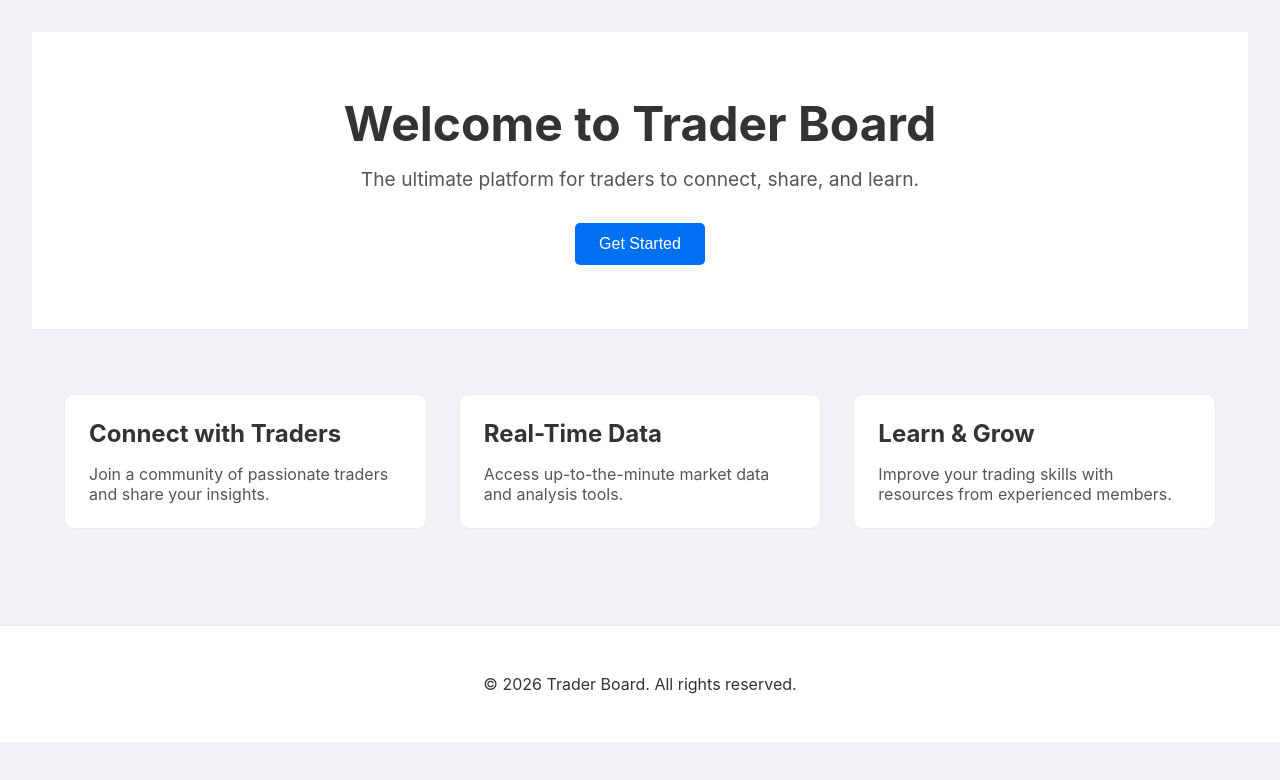
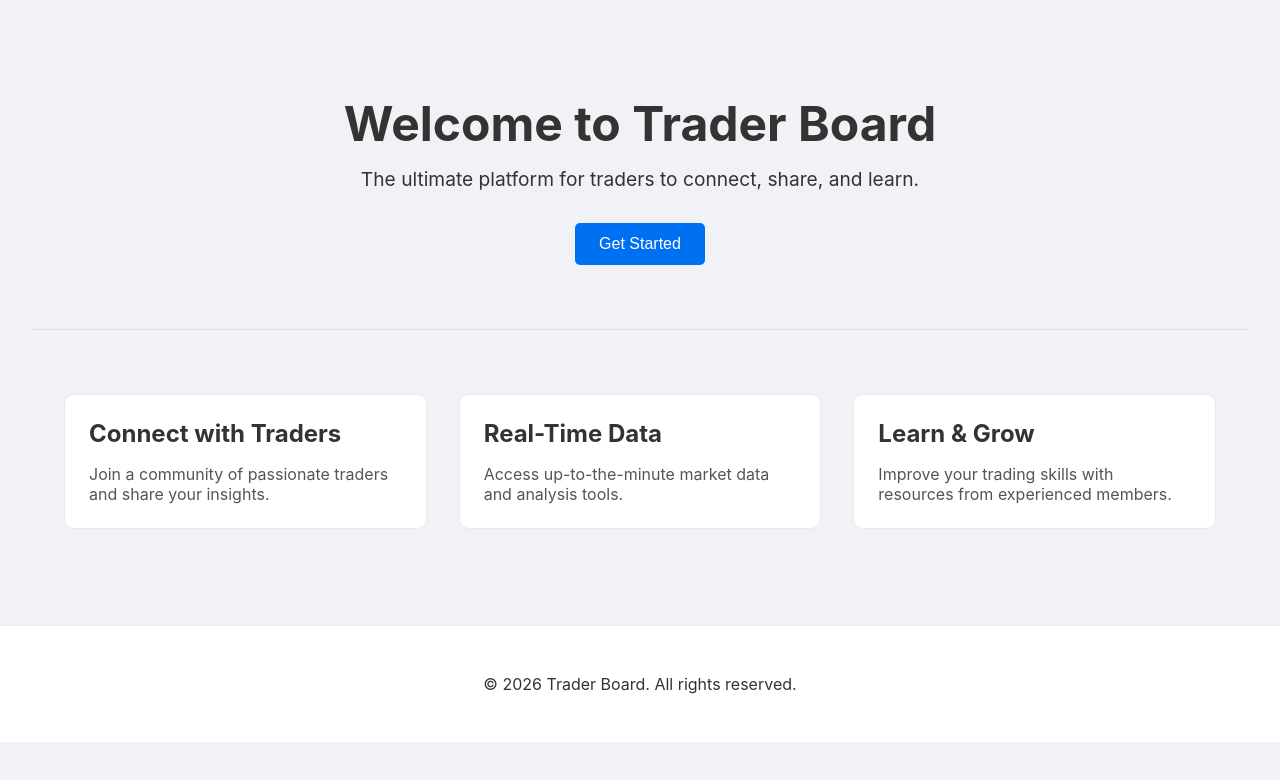
Before and after one commit to xenirio/trader-board, a Next.js app: page / in a window 1280 px wide. Shown: the top 780 px of the page. Built offline with nearby package versions, Linux system fonts and the light colour scheme.

Commit message:
Fix: Improve hero section UI contrast and readability

```diff
--- a/app/components/HeroSection/HeroSection.module.css
+++ b/app/components/HeroSection/HeroSection.module.css
@@ -1,20 +1,21 @@
 .hero {
   text-align: center;
   padding: 4rem 2rem;
-  background-color: #ffffff;
-  border-bottom: 1px solid #eaeaea;
+  background-color: var(--primary-bg-color); /* Use global primary background color */
+  border-bottom: 1px solid var(--border-color); /* Use global border color */
 }
 
 .title {
   font-size: 3rem;
   margin: 0;
   line-height: 1.15;
+  color: var(--text-color); /* Use global text color for high contrast */
 }
 
 .description {
   font-size: 1.2rem;
   margin: 1rem 0 2rem;
-  color: #555;
+  color: var(--text-color); /* Use global text color for high contrast */
 }
 
 .ctaButton {
```
